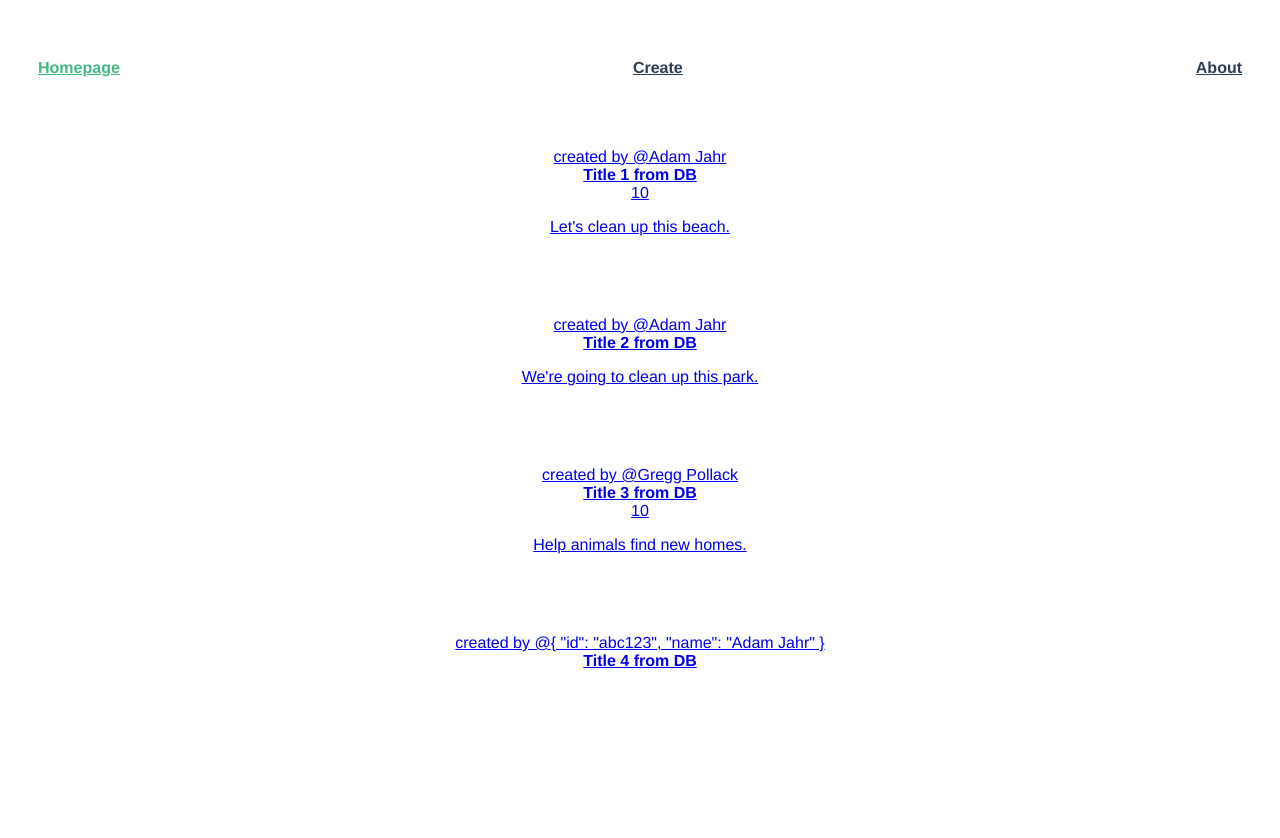
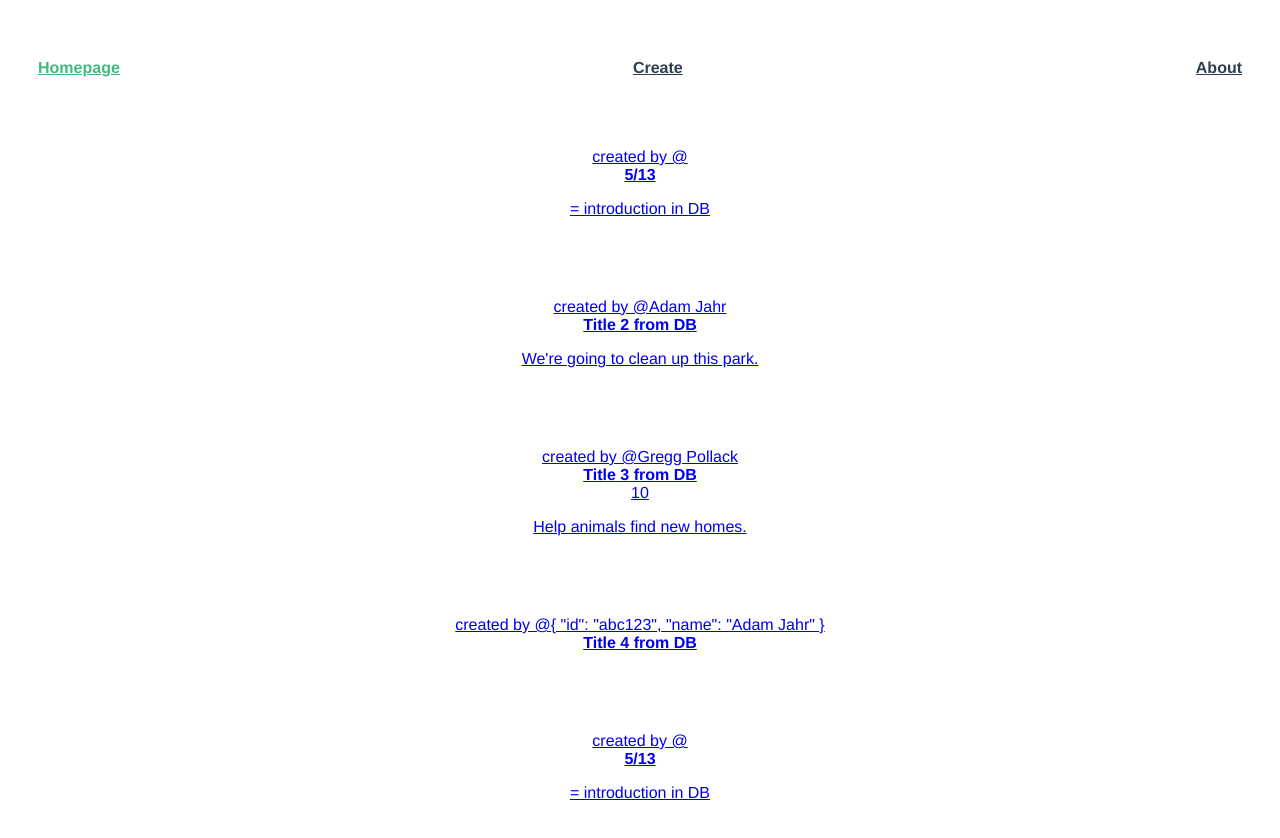
Before and after one commit to MeteorVE/NTU-Group-Online, a Vue app: page / in a window 1280 px wide. Shown: the top 838 px of the page. Before the commit the page ends 800 px from the top, so only its background shows below. Built offline with nearby package versions, Linux system fonts and the light colour scheme; data requests are answered from the project's data file.

Commit message:
update room create

```diff
--- a/db.json
+++ b/db.json
@@ -2,32 +2,13 @@
   "rooms": [
     {
       "id": 1,
-      "title": "Title 1 from DB",
-      "date": "Aug 28 2018",
-      "capacity": 10,
-      "time": "10:00",
-      "location": "Daytona Beach",
-      "description": "Let's clean up this beach.",
-      "organizer": "Adam Jahr",
-      "category": "sustainability",
-      "attendees": [
-        {
-          "id": "abc123",
-          "name": "Adam Jahr"
-        },
-        {
-          "id": "def456",
-          "name": "Gregg Pollack"
-        },
-        {
-          "id": "ghi789",
-          "name": "Beth Swanson"
-        },
-        {
-          "id": "jkl101",
-          "name": "Mary Gordon"
-        }
-      ]
+      "title": "5/13",
+      "description": " = introduction in DB",
+      "createTime": "2021-05-13T13:45:00.000Z",
+      "roomCategory": "food",
+      "peopleLimit": 10,
+      "roomType": "public",
+      "ownerId": "9921119"
     },
     {
       "id": 2,
@@ -91,6 +72,15 @@
       "date": "",
       "time": "",
       "attendees": []
+    },
+    {
+      "id": 456465,
+      "title": "5/13",
+      "description": " = introduction in DB",
+      "createTime": "2021-05-13T13:45:00.000Z",
+      "roomCategory": "food",
+      "peopleLimit": 10,
+      "roomType": "public"
     }
   ]
 }
--- a/package.json
+++ b/package.json
@@ -10,6 +10,7 @@
   "dependencies": {
     "axios": "^0.18.1",
     "core-js": "^3.6.5",
+    "json-server": "^0.16.3",
     "vue": "^3.0.0",
     "vue-router": "^4.0.0-0",
     "vuex": "^4.0.0-0"
--- a/src/views/RoomCreate.vue
+++ b/src/views/RoomCreate.vue
@@ -3,51 +3,30 @@
     <h1>Create an Room</h1>
     <form @submit.prevent="createEvent">
       <label>Select a department</label>
-      <select v-model="event.category">
+      <select v-model="room.category">
         <option v-for="dep in department" :key="dep">{{ dep }}</option>
       </select>
+      <select v-model="room.type">
+        <option v-for="rt in roomType" :key="rt">{{ rt }}</option>
+      </select>
 
-      <h3>Name & describe your event</h3>
+      <h3>Name & describe your room</h3>
       <div class="field">
         <label>Title</label>
         <input
-          v-model="event.title"
+          v-model="room.title"
           type="text"
-          placeholder="Add an event title"
+          placeholder="Add an room title"
         />
       </div>
 
       <div class="field">
         <label>Description</label>
         <input
-          v-model="event.description"
+          v-model="room.description"
           type="text"
           placeholder="Add a description"
         />
-      </div>
-
-      <h3>Where is your event?</h3>
-      <div class="field">
-        <label>Location</label>
-        <input
-          v-model="event.location"
-          type="text"
-          placeholder="Add a location"
-        />
-      </div>
-
-      <h3>When is your event?</h3>
-
-      <div class="field">
-        <label>Date</label>
-        <datepicker v-model="event.date" placeholder="Select a date" />
-      </div>
-
-      <div class="field">
-        <label>Select a time</label>
-        <select v-model="event.time">
-          <option v-for="time in times" :key="time">{{ time }}</option>
-        </select>
       </div>
 
       <input type="submit" class="button -fill-gradient" value="Submit" />
@@ -60,8 +39,10 @@ export default {
   components: null,
   data() {
     const department = ['CSIE', 'EE']
+    const roomType = ['public', 'private', 'lesson']
     return {
       department,
+      roomType,
       //categories: this.$store.state.categories,
       room: this.createFreshRoomObject(),
     }
@@ -93,6 +74,7 @@ export default {
         title: '',
         description: '',
         capacity: 10,
+        type: 'public',
       }
     },
   },
```
Also changed, not shown: src/store/index.js (+11 -11 lines), 2 other files (tests, documents, lock files or other folders).
